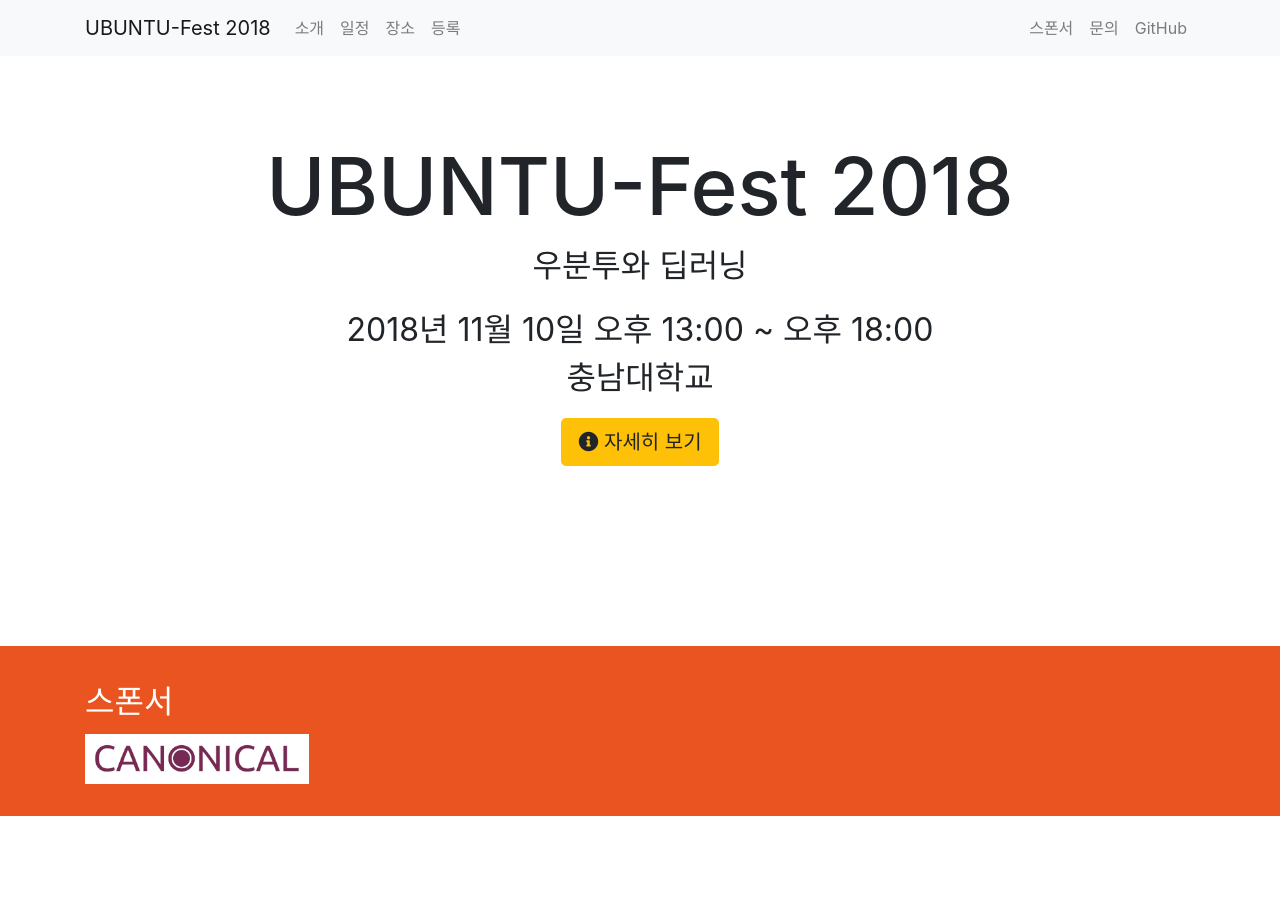
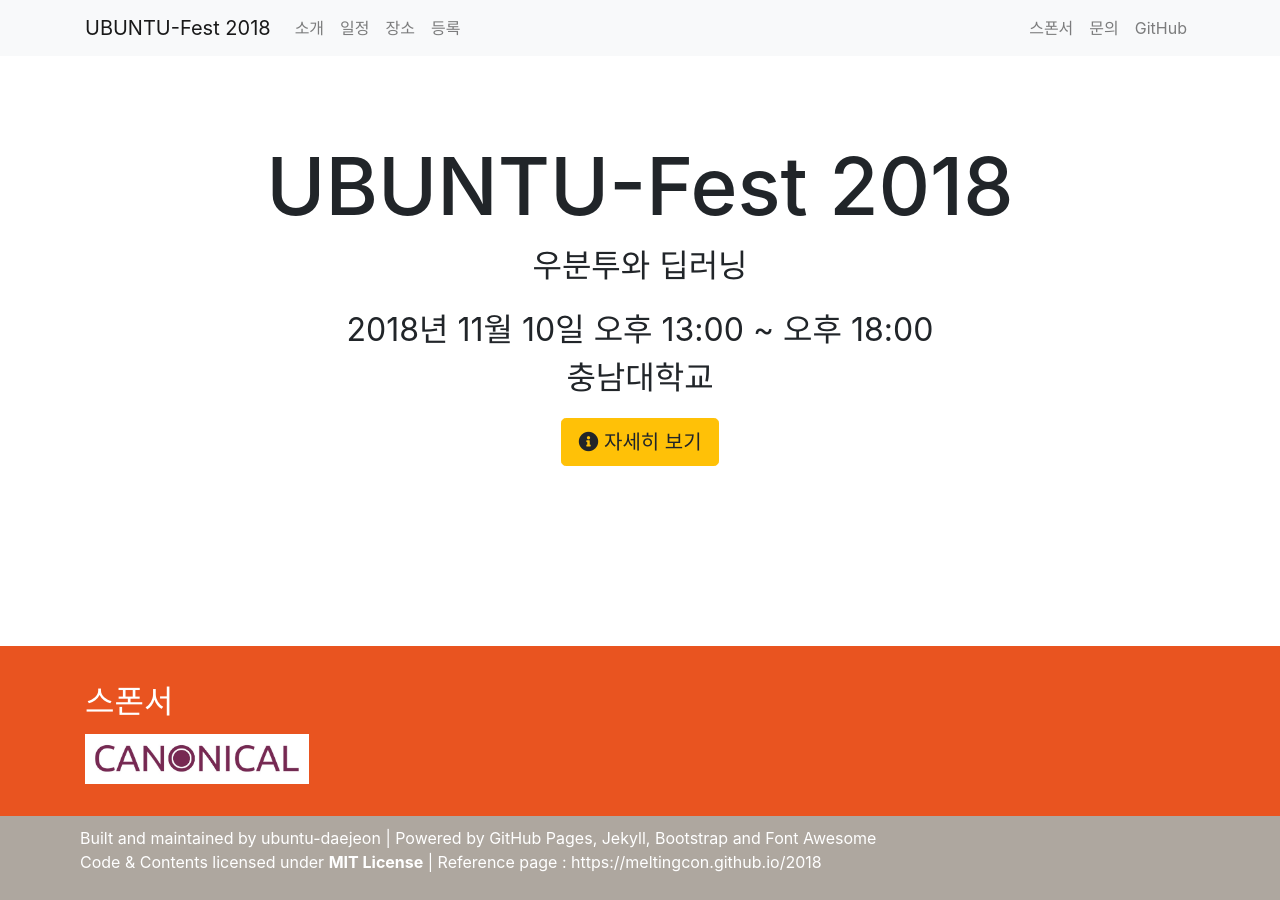
Before and after one commit to ubuntu-kr/ubuntu-fest, a Jekyll site: the page built from index.md, in a window 1280 px wide and 900 px high, scrolled down 98 px. Built offline with Jekyll 4.4.1, drawn with Linux system fonts in a browser that asks for light colours; before the commit the page ends 914 px from its top, so only the background shows below that.

Commit message:
Add: make footer available

```diff
--- a/_config.yml
+++ b/_config.yml
@@ -7,7 +7,7 @@ url: "https://ubuntu-fest.github.io"
 github_username: ubuntu-fest
 
 copyright: MIT License
-
+owner: ubuntu-daejeon
 
 # Location & time
 period: "2018년 11월 10일 오후 13:00 ~ 오후 18:00"
--- a/_includes/footer.html
+++ b/_includes/footer.html
@@ -1,6 +1,6 @@
-<footer class="p-footer">
-  <p>
-    {{ site.copyright }}<br/>
-    Contact : {{ site.email }}
-  </p>
-</footer>
+<section style="background:#AEA79F;">
+<div class="container" style="padding: 10px; color: white;">
+  <p>Built and maintained by {{site.owner}} | Powered by GitHub Pages, Jekyll, Bootstrap and Font Awesome<br>
+  Code & Contents licensed under {{site.code_license}} <b>{{site.copyright}}</b> | Reference page : https://meltingcon.github.io/2018</a></p>
+</div>
+</section>
--- a/_layouts/frame.html
+++ b/_layouts/frame.html
@@ -33,6 +33,6 @@
     {% include nav.html %}
     {{ content }}
     {% include scripts.html %}
-
+    {% include footer.html %}
   </body>
 </html>
```
Also changed, not shown: Gemfile (line endings or trailing spaces), README.md.
